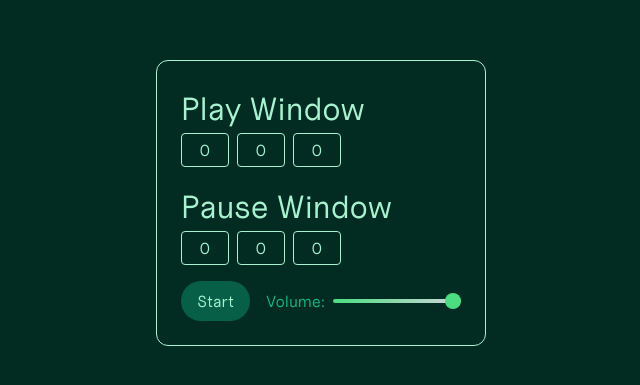
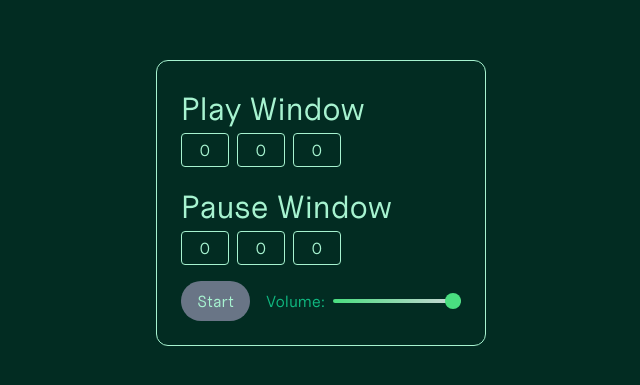
Before and after one commit to azeitona-tech/brown-noise-machine, a Nuxt app: page / in a window 1280 px wide. Shown: the part 205-590 px from the top of the page, without its empty margins (319-959 px from the left). Built offline with nearby package versions, Linux system fonts and the light colour scheme.

Commit message:
add buttom block

```diff
--- a/components/Hero.vue
+++ b/components/Hero.vue
@@ -32,7 +32,8 @@
       <div class="controls flex items-center space-x-4">
         <button
           @click="toggleLoop"
-          class="px-4 py-2 bg-emerald-800 rounded-full hover:bg-emerald-500"
+          :disabled="!canToggleLoop"
+          class="px-4 py-2 bg-emerald-800 rounded-full hover:bg-emerald-500 cursor-pointer disabled:bg-gray-500 disabled:cursor-not-allowed "
         >
           {{ isLooping ? "Stop" : "Start" }}
         </button>
@@ -80,6 +81,13 @@ export default {
       return `${Math.floor(totalTimeInSeconds / 3600)}:${Math.floor(
         (totalTimeInSeconds % 3600) / 60
       )}:${totalTimeInSeconds % 60}`;
+    },
+    canToggleLoop() {
+      const playTotal = this.play.hours + this.play.minutes + this.play.seconds;
+      const pauseTotal =
+        this.pause.hours + this.pause.minutes + this.pause.seconds;
+
+      return playTotal > 0 && pauseTotal > 0; // Both play and pause times must be greater than 0
     },
   },
   mounted() {
```
